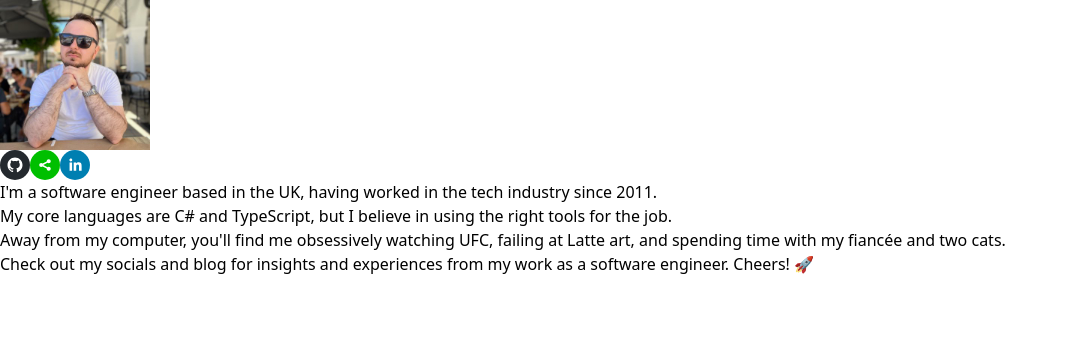
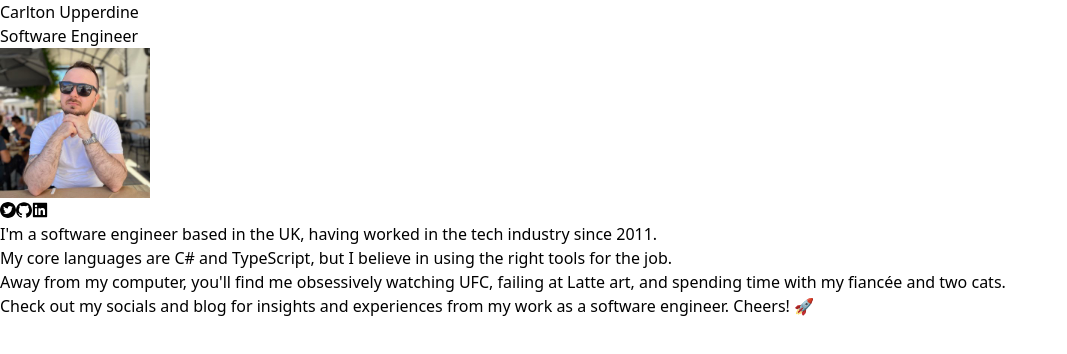
Before and after one commit to carltonupp/website, a React (Vite) app: page / in a window 1280 px wide. Shown: the top 354 px of the page, without its empty margins (0-1067 px from the left). Built offline with nearby package versions, Linux system fonts and the light colour scheme.

Commit message:
new icons

```diff
--- a/package.json
+++ b/package.json
@@ -12,6 +12,7 @@
     "apollo:watch": "graphql-codegen -w"
   },
   "dependencies": {
+    "@ant-design/icons": "^5.3.7",
     "@fortawesome/fontawesome-svg-core": "^6.5.1",
     "@fortawesome/free-solid-svg-icons": "^6.5.1",
     "@fortawesome/react-fontawesome": "^0.2.0",
--- a/src/App.tsx
+++ b/src/App.tsx
@@ -4,6 +4,12 @@ import Profile from "./Profile";
 export function App() {
   return (
         <div className="flex flex-col min-h-screen font-sans bg-slate-700 text-white">
+          <header>
+            <div className="text-center mt-10">
+              <div className="text-5xl">Carlton Upperdine</div>
+              <div className="text-3xl my-5">Software Engineer</div>
+            </div>
+          </header>
           <main className="container mx-auto flex-1">
             <Profile />
             <div className="mx-auto w-10/12 md:w-8/12 xl:w-5/12">
--- a/src/Profile.tsx
+++ b/src/Profile.tsx
@@ -1,12 +1,6 @@
-import { SocialIcon } from "react-social-icons";
+import { TwitterCircleFilled, LinkedinFilled, GithubFilled } from "@ant-design/icons";
 
 export default function Profile() {
-  const socialLinks = [
-    "https://github.com/carltonupp",
-    "https://x.com/carltonupp",
-    "https://linkedin.com/in/carltonupp",
-  ];
-
   return (
     <div className="mb-5">
       <div className="justify-center flex">
@@ -19,17 +13,9 @@ export default function Profile() {
         />
       </div>
       <div className="justify-center flex mt-5">
-        {socialLinks.map((sl, i) => {
-          return (
-            <SocialIcon
-              className="ml-1 mr-1"
-              key={i}
-              url={sl}
-              data-testid="social-link"
-              style={{ height: 30, width: 30 }}
-            />
-          );
-        })}
+        <TwitterCircleFilled href="https://x.com/carltonupp" />
+        <GithubFilled href="https://github.com/carltonupp" />
+        <LinkedinFilled  href="https://linkedin.com/in/carltonupp" />
       </div>
     </div>
   );
```
Also changed, not shown: 1 other file (tests, documents, lock files or other folders).
